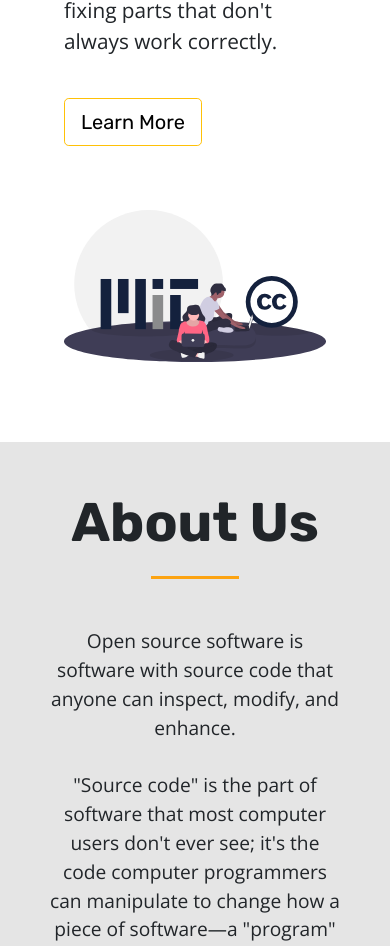
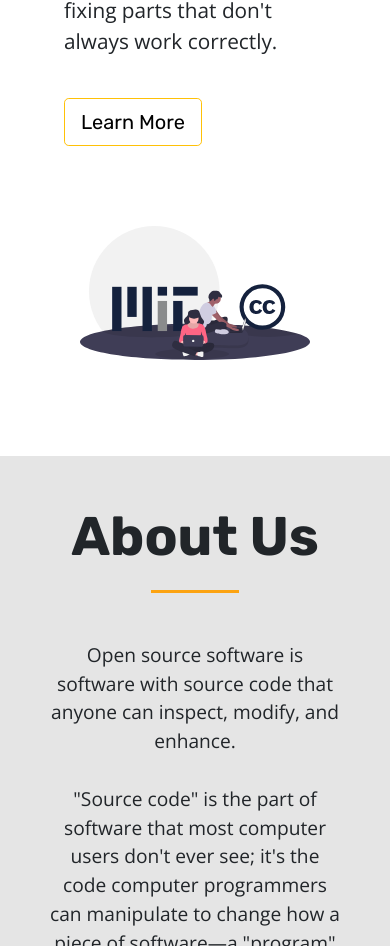
Before and after one commit to kiitfossosh/kiitfossosh.github.io, a Gatsby site: page / in a window 390 px wide. Shown: the part 1912-2858 px from the top of the page. Built offline with nearby package versions, Linux system fonts and the light colour scheme; Gatsby itself is replaced by a stand-in of ours.

Commit message:
contributors mobile compatibility fix

```diff
--- a/src/components/Contributors/Contributors.js
+++ b/src/components/Contributors/Contributors.js
@@ -32,7 +32,7 @@ const CardContainer = styled.div`
 	grid-auto-rows: auto;
 	padding: 4rem 8rem 9rem 8rem;
 
-	@media screen and (max-width: 600px) {
+	@media screen and (max-width: 700px) {
 		grid-template-columns: repeat(1, 1fr);
 		padding: 2rem;
 	}
--- a/src/components/OpenSource/OpenSource.js
+++ b/src/components/OpenSource/OpenSource.js
@@ -30,14 +30,25 @@ const TextSubHead = styled.p`
 
 const ImageContainer = styled.div`
 	padding-right: 4rem;
+	display: flex;
+	justify-content: space-around;
+	width: 60%;
 
 	img {
 		float: right;
 		width: 60%;
 	}
 
-	@media screen and (max-width: 600px) {
-		padding: 0rem;
+	@media screen and (max-width: 1100px){
+		width: 90%;
+	}
+
+	@media screen and (max-width: 900px){
+		width: 100%;
+	}
+
+	@media screen and (max-width: 700px) {
+		padding: 1rem;
 
 		img {
 			margin: 4rem 0rem 0rem 0rem;
```
Also changed, not shown: 1 other file.
